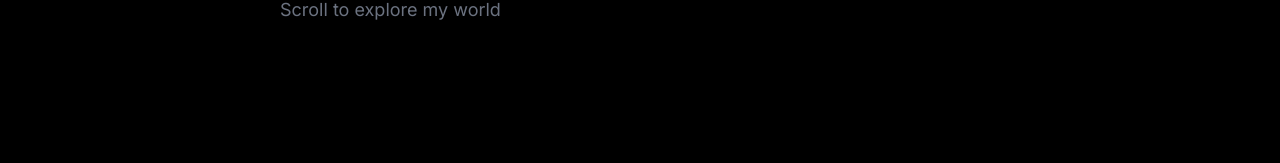
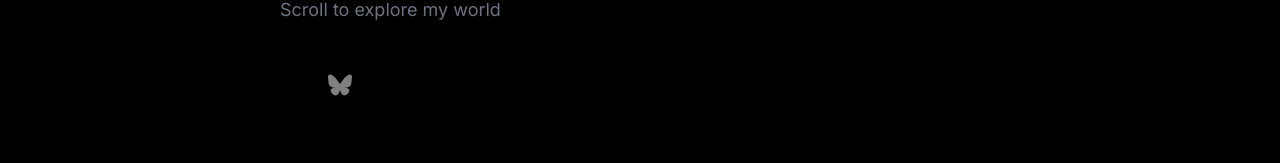
Before and after one commit to jasper-clarke/jasperclarke.com, a SvelteKit app: page / in a window 1280 px wide. Shown: the part 494-657 px from the top of the page. Built offline with nearby package versions, Linux system fonts and the light colour scheme; some icons are missing; a web font is replaced by a local one.

Commit message:
bsky profile

```diff
--- a/src/routes/+page.svelte
+++ b/src/routes/+page.svelte
@@ -7,8 +7,7 @@
 		HammerOutline,
 		LogoGithub,
 		LogoLinkedin,
-		Book,
-		Mic
+		Book
 	} from 'svelte-ionicons';
 	import { onMount } from 'svelte';
 	import gsap from 'gsap';
@@ -154,6 +153,18 @@
 				>
 					<LogoGithub class="w-6 h-6" />
 					<span class="sr-only">GitHub</span>
+				</a>
+				<a
+					href="https://bsky.app/profile/jasperclarke.com"
+					class="opacity-50 hover:opacity-100 transition-opacity social-link mt-[1px]"
+				>
+					<svg xmlns="http://www.w3.org/2000/svg" viewBox="0 0 512 512" width="24" height="24"
+						><path
+							d="M111.8 62.2C170.2 105.9 233 194.7 256 242.4c23-47.6 85.8-136.4 144.2-180.2c42.1-31.6 110.3-56 110.3 21.8c0 15.5-8.9 130.5-14.1 149.2C478.2 298 412 314.6 353.1 304.5c102.9 17.5 129.1 75.5 72.5 133.5c-107.4 110.2-154.3-27.6-166.3-62.9l0 0c-1.7-4.9-2.6-7.8-3.3-7.8s-1.6 3-3.3 7.8l0 0c-12 35.3-59 173.1-166.3 62.9c-56.5-58-30.4-116 72.5-133.5C100 314.6 33.8 298 15.7 233.1C10.4 214.4 1.5 99.4 1.5 83.9c0-77.8 68.2-53.4 110.3-21.8z"
+							fill="#FFFFFF"
+						/></svg
+					>
+					<span class="sr-only">Bluesky</span>
 				</a>
 				<a
 					href="https://www.linkedin.com/in/jasper-clarke/"
```
Also changed, not shown: 1 other file (tests, documents, lock files or other folders).
